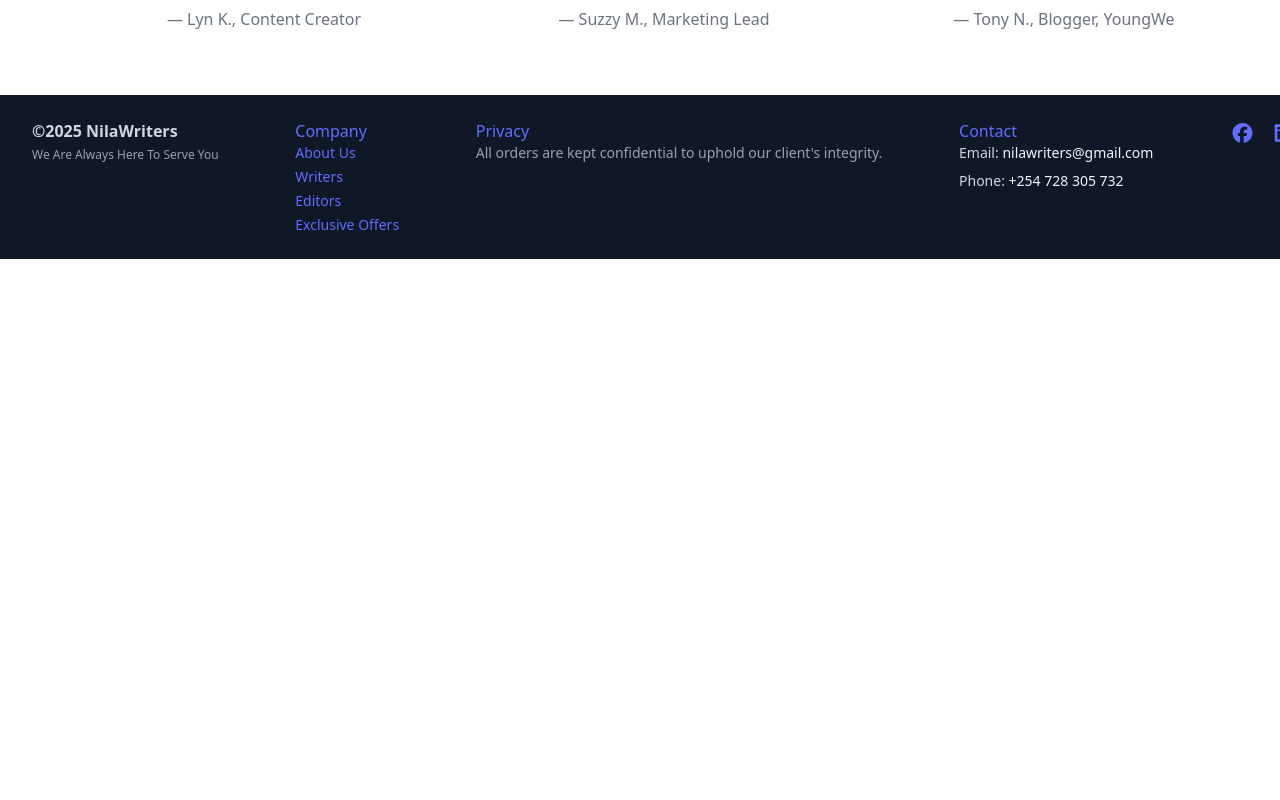
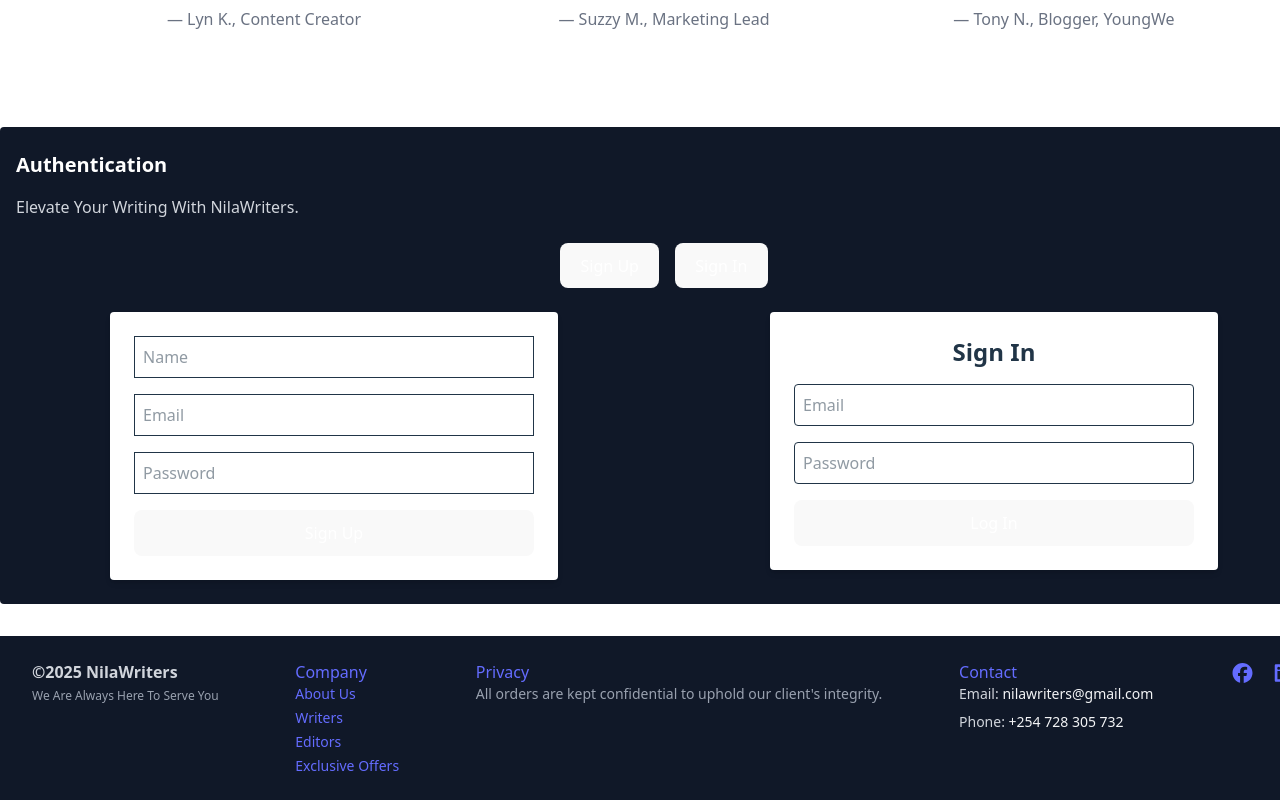
Before and after one commit to MaryMacharia-ai/webapp, a React (Vite) app in the folder nilawriters/: page / in a window 1280 px wide. Shown: the part 4313-5113 px from the top of the page. Before the commit the page ends 4572 px from the top, so only its background shows below. Built offline with nearby package versions, Linux system fonts and the light colour scheme.

Commit message:
updated App.jsx
import dashboard
import protectroute

```diff
--- a/nilawriters/src/App.jsx
+++ b/nilawriters/src/App.jsx
@@ -1,17 +1,43 @@
 import './App.css';
+import { useRef } from 'react';
+import { BrowserRouter as Router, Routes, Route } from 'react-router-dom';
 
 import Navigation from './components/layout/Navigation.jsx';
 import Hero from './components/sections/Hero.jsx';
 import Stats from './components/layout/Stats.jsx';
-import WritingServiceIntro from './components/sections/WritingServiceIntro.jsx'
-import WritingServicesShowcase from './components/sections/WritingServicesShowcase.jsx'
-import WritingPromoSection from './components/sections/WritingPromoSection.jsx'
+import WritingServiceIntro from './components/sections/WritingServiceIntro.jsx';
+import WritingServicesShowcase from './components/sections/WritingServicesShowcase.jsx';
+import WritingPromoSection from './components/sections/WritingPromoSection.jsx';
 import Features from './components/sections/Features.jsx';
 import Testimonials from './components/layout/Testimonials.jsx';
+import AuthButtons from './components/common/AuthButtons.jsx';
 import Footer from './components/layout/Footer.jsx';
+import SignUpForm from './components/forms/SignUpForm.jsx';
+import LoginForm from './components/forms/LoginForm.jsx';
+
+// ✅ New imports for protected routing
+import Dashboard from './components/common/Dashboard.jsx';
+import ProtectedRoute from './components/common/ProtectedRoute.jsx';
 
 function App() {
+  const loginRef = useRef();
+  const signupRef = useRef();
+
+  const handleLoginClick = () => {
+    loginRef.current?.scrollIntoView({ behavior: 'smooth' });
+  };
+
+  const handleSignUpClick = () => {
+    signupRef.current?.scrollIntoView({ behavior: 'smooth' });
+  };
+
   return (
+    <Router>
+      <Routes>
+        {/* Public route: Home page with all your sections */}
+        <Route
+          path="/"
+          element={
             <>
               <Navigation />
               <Hero />
@@ -21,8 +47,45 @@
               <WritingPromoSection />
               <Features />
               <Testimonials />
+
+              <section className="auth-section my-8 px-4 bg-gray-900 p-6 rounded">
+                <h2 className="text-xl font-bold text-white mb-4">Authentication</h2>
+
+                <p className="text-gray-300 mb-6 max-w-xl">
+                  Elevate Your Writing With NilaWriters.
+                </p>
+
+                <AuthButtons
+                  onLoginClick={handleLoginClick}
+                  onSignUpClick={handleSignUpClick}
+                />
+
+                <div className="mt-6 grid gap-6 md:grid-cols-2">
+                  <div ref={signupRef}>
+                    <SignUpForm />
+                  </div>
+                  <div ref={loginRef}>
+                    <LoginForm />
+                  </div>
+                </div>
+              </section>
+
               <Footer />
             </>
+          }
+        />
+
+        {/* ✅ Protected route: Dashboard */}
+        <Route
+          path="/dashboard"
+          element={
+            <ProtectedRoute>
+              <Dashboard />
+            </ProtectedRoute>
+          }
+        />
+      </Routes>
+    </Router>
   );
 }
 
```
Lines whose indentation alone changed are shown as unchanged.
